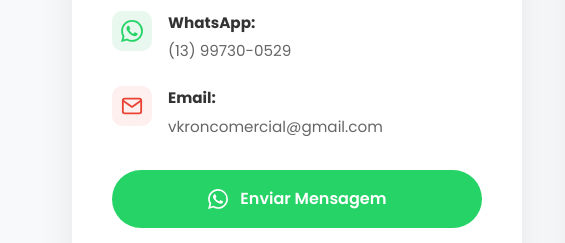
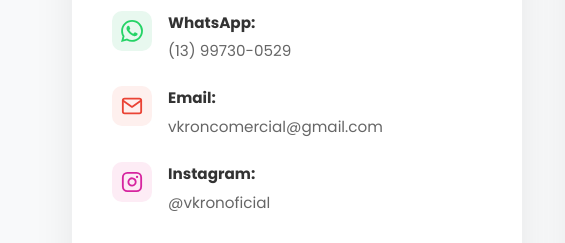
Before and after one commit to vkronpro/Vkron, a plain HTML site: page home.html in a window 1280 px wide. Shown: the part 10858-11101 px from the top of the page, 0-565 px from the left. Drawn offline with Linux system fonts and the light colour scheme.

Commit message:
Adiciona contato do Instagram na secao Agende sua avaliacao

```diff
--- a/home.html
+++ b/home.html
@@ -1519,6 +1519,20 @@
                         </div>
                     </div>
 
+                    <div class="contact-item">
+                        <div class="contact-icon" style="background:#FDECF5;">
+                            <svg width="22" height="22" viewBox="0 0 24 24" fill="none" stroke="#D6249F" stroke-width="2" stroke-linecap="round" stroke-linejoin="round">
+                                <rect x="2" y="2" width="20" height="20" rx="5"/>
+                                <path d="M16 11.37A4 4 0 1 1 12.63 8 4 4 0 0 1 16 11.37z"/>
+                                <line x1="17.5" y1="6.5" x2="17.51" y2="6.5" stroke-width="2.5"/>
+                            </svg>
+                        </div>
+                        <div class="contact-text">
+                            <strong>Instagram:</strong>
+                            <p><a href="https://www.instagram.com/vkronoficial/" target="_blank" rel="noopener" style="color:inherit; text-decoration:none;">@vkronoficial</a></p>
+                        </div>
+                    </div>
+
 
                     <a href="https://wa.me/5513997300529" target="_blank" class="whatsapp-button">
                         <svg width="20" height="20" viewBox="0 0 24 24" fill="white" stroke="none">
```
